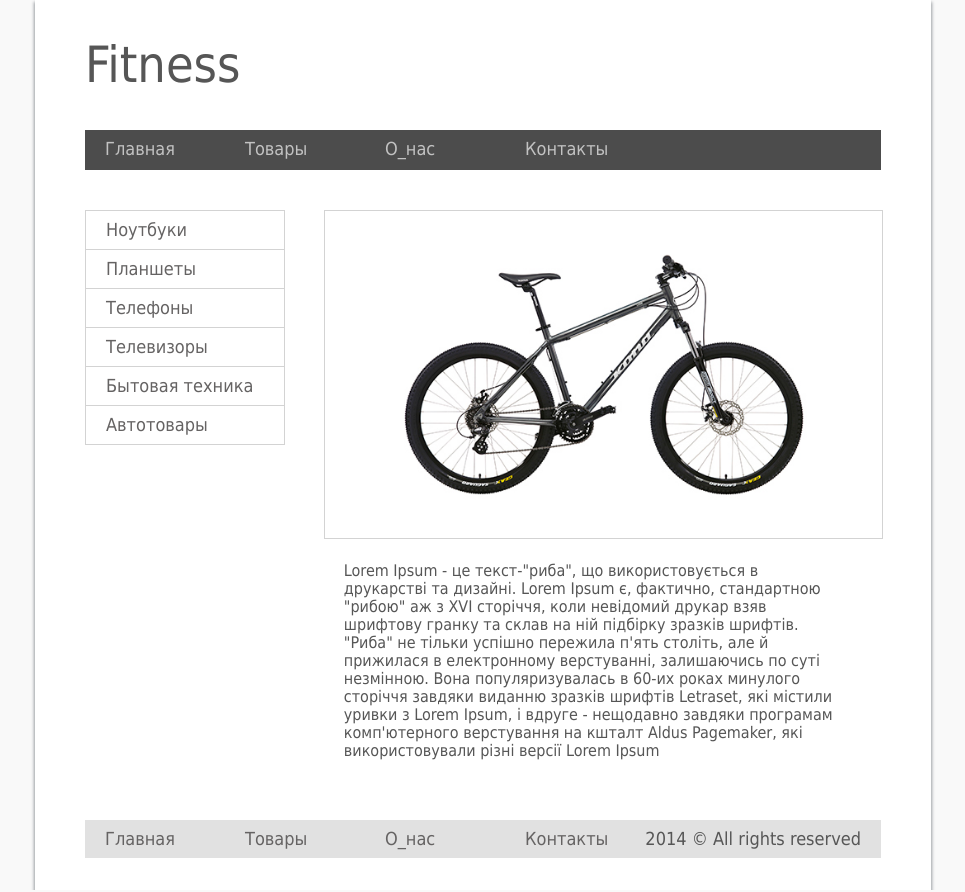
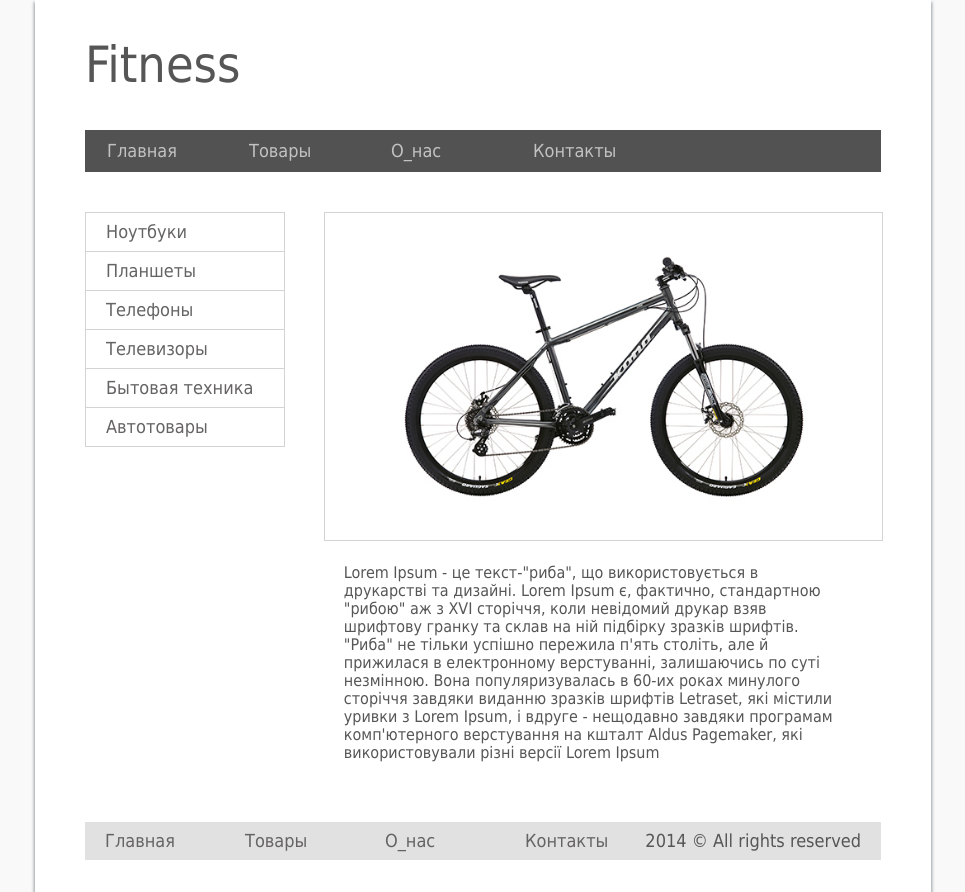
Before and after one commit to jekabutov1985/Homework, a plain HTML site: page homework2/index.html in a window 1280 px wide. Shown: the whole page, without its empty margins (157-1122 px from the left). Drawn offline with Linux system fonts and the light colour scheme.

Commit message:
Corrected

```diff
--- a/homework2/css/style.css
+++ b/homework2/css/style.css
@@ -30,7 +30,8 @@ h1{
 
 .header ul{
 	height: 40px;
-	background-color: #4c4c4c;
+	border: 1px solid transparent;
+	background-color: #535252;
 	font-size: 0;
 }
 
@@ -38,13 +39,14 @@ h1{
 	display: inline-block;
 	width: 100px;
 	padding: 10px 20px;
+	border: 1px solid transparent;
 	font-size: 18px;
 }
 
 .header ul li:hover{
 	border-right: 1px solid grey;
 	border-left: 1px solid grey;
-	background-color: #363636;
+	background-color: #3f3f3f;
 }
 
 .header a{
```
Also changed, not shown: homework2/index.html (+1 -0 lines).
